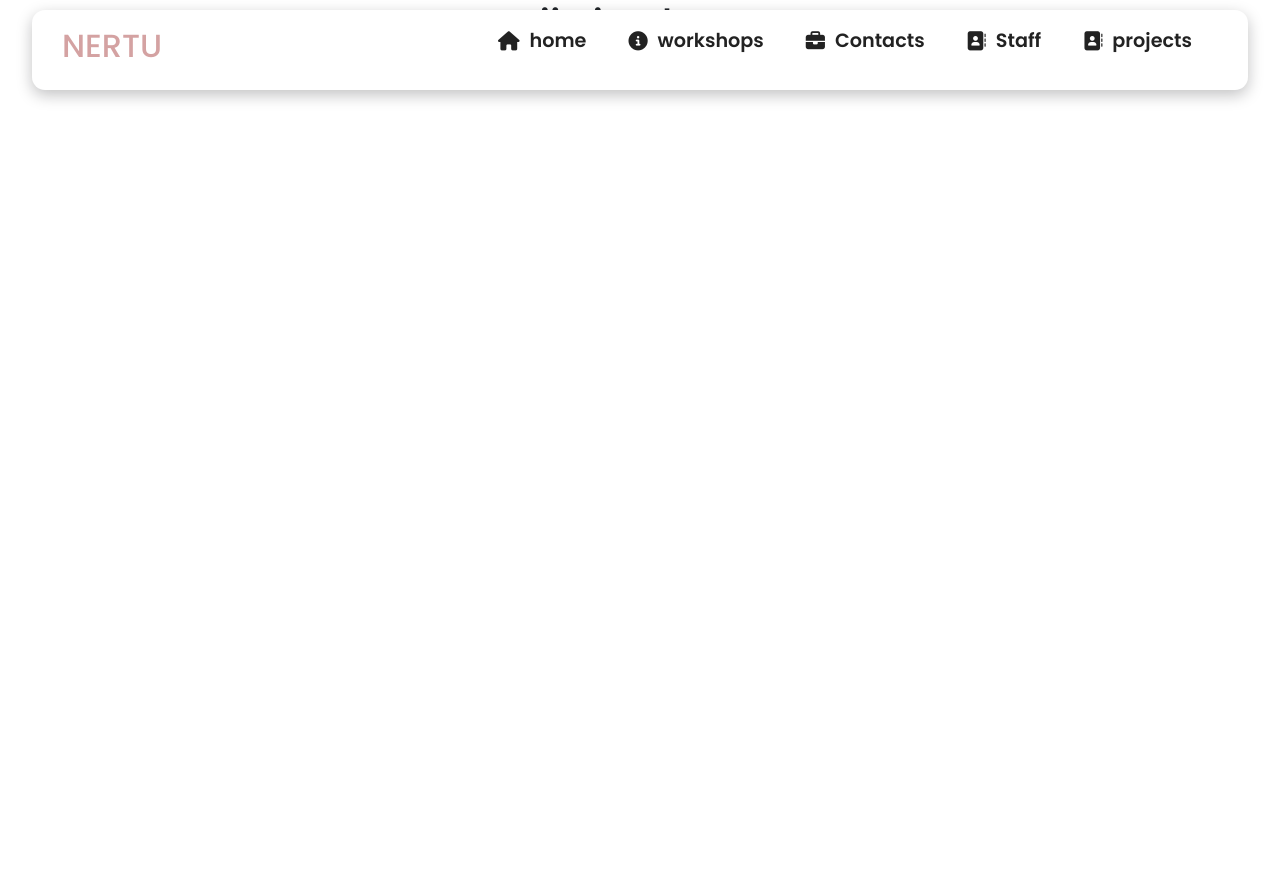
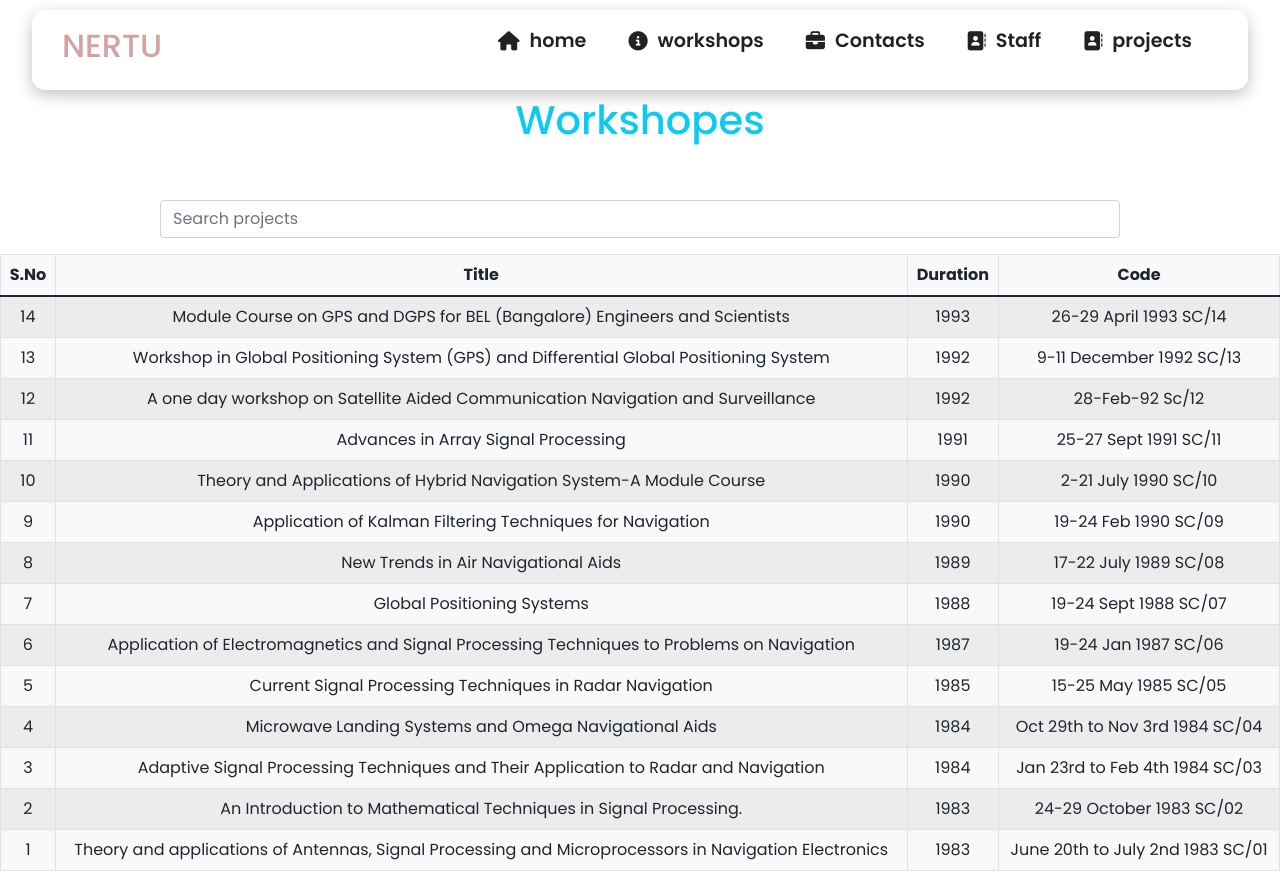
Before and after one commit to balavenkat123/NERTU, a React (Create React App) app: page /about in a window 1280 px wide. Before the commit the page ends 800 px from the top, so only its background shows below. Built offline with nearby package versions, Linux system fonts and the light colour scheme.

Commit message:
mainworkshopes

```diff
--- a/src/components/Mainworkshops.js
+++ b/src/components/Mainworkshops.js
@@ -1,8 +1,62 @@
-import React from 'react'
+import React, { useState } from 'react';
+import {workshopsData} from "./MainworkshopsData"
+import Table from 'react-bootstrap/Table';
+import Form from 'react-bootstrap/Form';
+import InputGroup from 'react-bootstrap/InputGroup';
+import 'bootstrap/dist/css/bootstrap.min.css';
 
 const Mainworkshops = () => {
+  const [contacts, setContacts] = useState(workshopsData);
+  const [search, setSearch] = useState('');
+
+
   return (
-    <div className='mt-5'>Mainworkshops</div>
+    <div id="projects">
+    <div>
+        <h1 className='text-center text-info py-5 mt-5'>Workshopes</h1>
+        <Form>
+            <center>
+        <InputGroup className='w-75'>
+
+          {/* onChange for search */}
+          <Form.Control className='w-30'
+            onChange={(e) => setSearch(e.target.value)}
+            placeholder='Search projects'
+          />
+        </InputGroup></center>
+      </Form>
+    </div>
+
+
+      <Table striped bordered hover className='bg-light mt-3 ml-3 mr-3'>
+        <thead>
+          <tr>
+            <th>S.No</th>
+            <th>Title </th>
+            <th>Duration</th>
+            <th>Code</th>
+
+          </tr>
+        </thead>
+        <tbody>
+          {workshopsData
+            .filter((item) => {
+              return search === " "
+                ? item
+                : item.Title.includes(search);
+            })
+            .map((item, index) => (
+              <tr key={index}>
+                <td>{item['S_No']}</td>
+                <td>{item.Title}</td>
+                <td>{item.Duration }</td>
+                <td>{item.Code}</td>
+              </tr>
+            ))}
+        </tbody>
+      </Table>
+
+  </div>
   )
 }
 
--- /dev/null
+++ b/src/components/MainworkshopsData.js
@@ -0,0 +1,86 @@
+export const workshopsData =[
+    {
+        "S_No": 14,
+        "Title": "Module Course on GPS and DGPS for BEL (Bangalore) Engineers and Scientists",
+        "Duration": "1993",
+        "Code": "26-29 April 1993 SC/14"
+      },
+      {
+        "S_No": 13,
+        "Title": "Workshop in Global Positioning System (GPS) and Differential Global Positioning System",
+        "Duration": "1992",
+        "Code": "9-11 December 1992 SC/13"
+      },
+      {
+        "S_No": 12,
+        "Title": "A one day workshop on Satellite Aided Communication Navigation and Surveillance",
+        "Duration": "1992",
+        "Code": "28-Feb-92 Sc/12"
+      },
+      {
+        "S_No": 11,
+        "Title": "Advances in Array Signal Processing",
+        "Duration": "1991",
+        "Code": "25-27 Sept 1991 SC/11"
+      },
+      {
+        "S_No": 10,
+        "Title": "Theory and Applications of Hybrid Navigation System-A Module Course",
+        "Duration": "1990",
+        "Code": "2-21 July 1990 SC/10"
+      },
+      {
+        "S_No": 9,
+        "Title": "Application of Kalman Filtering Techniques for Navigation",
+        "Duration": "1990",
+        "Code": "19-24 Feb 1990 SC/09"
+      },
+      {
+        "S_No": 8,
+        "Title": "New Trends in Air Navigational Aids",
+        "Duration": "1989",
+        "Code": "17-22 July 1989 SC/08"
+      },
+      {
+        "S_No": 7,
+        "Title": "Global Positioning Systems",
+        "Duration": "1988",
+        "Code": "19-24 Sept 1988 SC/07"
+      },
+      {
+        "S_No": 6,
+        "Title": "Application of Electromagnetics and Signal Processing Techniques to Problems on Navigation",
+        "Duration": "1987",
+        "Code": "19-24 Jan 1987 SC/06"
+      },
+      {
+        "S_No": 5,
+        "Title": "Current Signal Processing Techniques in Radar Navigation",
+        "Duration": "1985",
+        "Code": "15-25 May 1985 SC/05"
+      },
+      {
+        "S_No": 4,
+        "Title": "Microwave Landing Systems and Omega Navigational Aids",
+        "Duration": "1984",
+        "Code": "Oct 29th to Nov 3rd 1984 SC/04"
+      },
+      {
+        "S_No": 3,
+        "Title": "Adaptive Signal Processing Techniques and Their Application to Radar and Navigation",
+        "Duration": "1984",
+        "Code": "Jan 23rd to Feb 4th 1984 SC/03"
+      },
+      {
+        "S_No": 2,
+        "Title": "An Introduction to Mathematical Techniques in Signal Processing.",
+        "Duration": "1983",
+        "Code": "24-29 October 1983 SC/02"
+      },
+      {
+        "S_No": 1,
+        "Title": "Theory and applications of Antennas, Signal Processing and Microprocessors in Navigation Electronics",
+        "Duration": "1983",
+        "Code": "June 20th to July 2nd 1983 SC/01"
+      }
+]
--- a/src/routes/About.js
+++ b/src/routes/About.js
@@ -3,11 +3,14 @@ import Navbar from "../components/Navbar";
 import AboutImg from "../assets/night.jpg";
 import Footer from "../components/Footer";
 import AboutUs from "../components/AboutUs";
+import Mainworkshops from "../components/Mainworkshops";
+
 
 function About() {
   return (
     <>
-      <h1>tjis is about</h1>
+
+      <Mainworkshops/>
     </>
   );
 }
```
